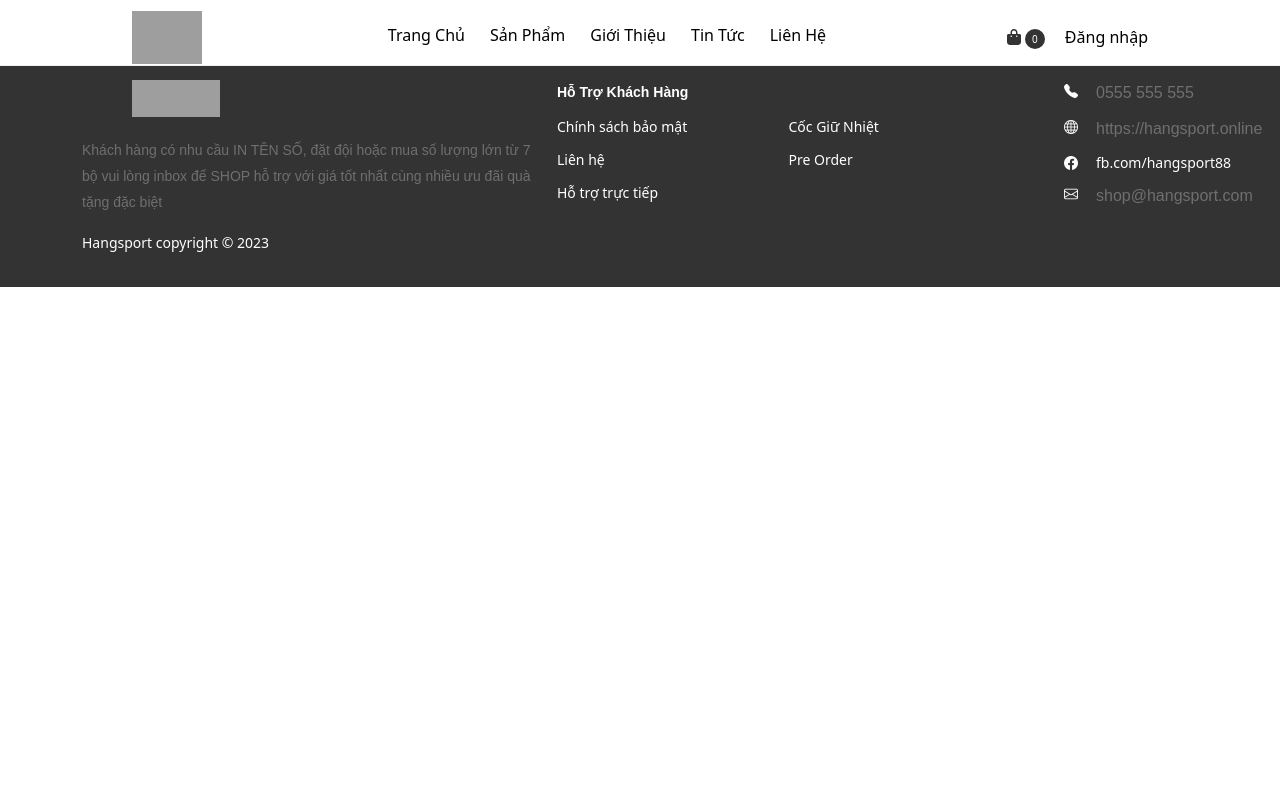
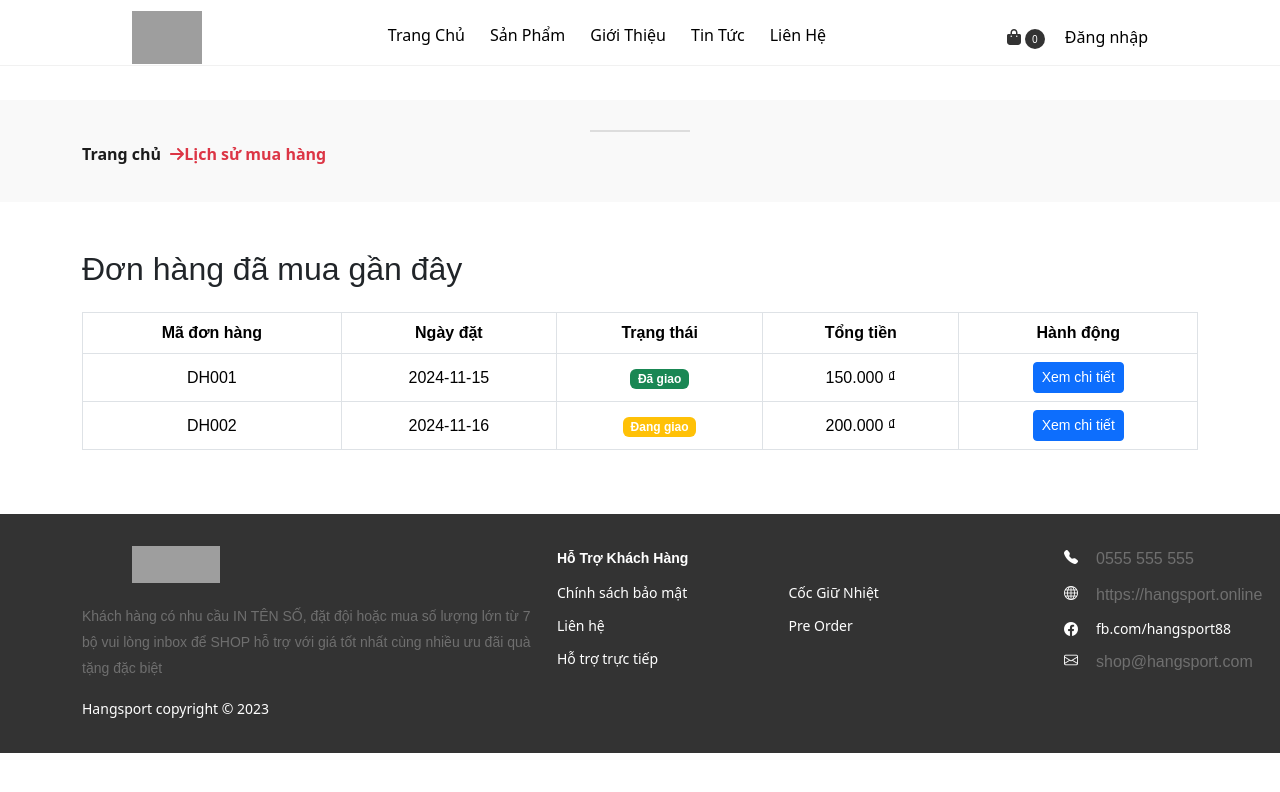
Before and after one commit to ngthanhvu/DU-AN-1-FALL2024, a Vue app: page /lich-su-mua-hang in a window 1280 px wide. Shown: the top 792 px of the page. Built offline with nearby package versions, Linux system fonts and the light colour scheme; grey boxes are pictures that could not be loaded.

Commit message:
them trang order history

```diff
--- /dev/null
+++ b/src/components/OrderHistory.vue
@@ -0,0 +1,190 @@
+<template>
+    <section class="shop1 text-center">
+        <span class="crumb-border"></span>
+        <div class="container">
+            <div class="row">
+                <div class="col-xs-12">
+                    <ul class="breadcrumb">
+                        <li class="home">
+                            <router-link to="/"><b>Trang chủ </b></router-link>
+                            <span class="icon-arrow-right text-danger">
+                                <font-awesome-icon :icon="['fas', 'arrow-right']" />
+                            </span>
+                        </li>
+                        <li><strong><span class="text-danger"> Lịch sử mua hàng</span></strong></li>
+                    </ul>
+                </div>
+            </div>
+        </div>
+    </section>
+    <div class="order-history container mt-5">
+        <h2 class="mb-4">Đơn hàng đã mua gần đây</h2>
+        <div v-if="orders.length > 0" class="table-responsive">
+            <table class="table table-bordered">
+                <thead>
+                    <tr>
+                        <th>Mã đơn hàng</th>
+                        <th>Ngày đặt</th>
+                        <th>Trạng thái</th>
+                        <th>Tổng tiền</th>
+                        <th>Hành động</th>
+                    </tr>
+                </thead>
+                <tbody>
+                    <tr v-for="order in orders" :key="order.id">
+                        <td>{{ order.code }}</td>
+                        <td>{{ order.date }}</td>
+                        <td>
+                            <span :class="statusClass(order.status)">{{ order.status }}</span>
+                        </td>
+                        <td>{{ formatCurrency(order.total) }}</td>
+                        <td>
+                            <button class="btn btn-primary btn-sm" @click="viewDetails(order)">
+                                Xem chi tiết
+                            </button>
+                        </td>
+                    </tr>
+                </tbody>
+            </table>
+        </div>
+        <div v-else class="text-center">
+            <p>Không có đơn hàng nào.</p>
+        </div>
+
+        <!-- Chi tiết đơn hàng -->
+        <div v-if="selectedOrder" class="order-details mt-4">
+            <h3>Chi tiết đơn hàng</h3>
+            <p><strong>Mã đơn hàng:</strong> {{ selectedOrder.code }}</p>
+            <p><strong>Ngày đặt:</strong> {{ selectedOrder.date }}</p>
+            <p><strong>Trạng thái:</strong> {{ selectedOrder.status }}</p>
+            <p><strong>Tổng tiền:</strong> {{ formatCurrency(selectedOrder.total) }}</p>
+            <h4>Danh sách sản phẩm:</h4>
+            <div class="order-items">
+                <div v-for="item in selectedOrder.items" :key="item.id"
+                    class="order-item d-flex align-items-center mb-3">
+                    <img :src="item.image" alt="Hình ảnh sản phẩm" class="item-image me-3" />
+                    <div>
+                        <p class="mb-1"><strong>{{ item.name }}</strong></p>
+                        <p class="mb-1">Số lượng: {{ item.quantity }}</p>
+                        <p class="mb-1">Đơn giá: {{ formatCurrency(item.price) }}</p>
+                    </div>
+                    <button class="btn btn-success btn-sm ms-auto" @click="buyAgain(item)">
+                        Mua lại
+                    </button>
+                </div>
+            </div>
+            <button class="btn btn-secondary btn-sm mt-3" @click="selectedOrder = null">
+                Đóng
+            </button>
+        </div>
+
+    </div>
+</template>
+
+<script>
+export default {
+    data() {
+        return {
+            orders: [
+                {
+                    id: 1,
+                    code: "DH001",
+                    date: "2024-11-15",
+                    status: "Đã giao",
+                    total: 150000,
+                    items: [
+                        {
+                            id: 1,
+                            name: "Áo MU",
+                            quantity: 2,
+                            price: 50000,
+                            image: "https://bizweb.dktcdn.net/thumb/1024x1024/100/483/998/products/photo-2024-07-03-00-19-17.jpg", // Thay URL hình ảnh
+                        },
+                        {
+                            id: 2,
+                            name: "Áo MU",
+                            quantity: 1,
+                            price: 50000,
+                            image: "https://bizweb.dktcdn.net/thumb/1024x1024/100/483/998/products/photo-2024-07-03-00-19-17.jpg", // Thay URL hình ảnh
+                        },
+                    ],
+                },
+                {
+                    id: 2,
+                    code: "DH002",
+                    date: "2024-11-16",
+                    status: "Đang giao",
+                    total: 200000,
+                    items: [
+                        {
+                            id: 3,
+                            name: "Áo Mu",
+                            quantity: 5,
+                            price: 20000,
+                            image: "https://bizweb.dktcdn.net/thumb/1024x1024/100/483/998/products/photo-2024-07-03-00-19-17.jpg", // Thay URL hình ảnh
+                        },
+                    ],
+                },
+            ],
+            selectedOrder: null,
+        };
+    },
+    methods: {
+        formatCurrency(amount) {
+            return new Intl.NumberFormat("vi-VN", { style: "currency", currency: "VND" }).format(amount);
+        },
+        statusClass(status) {
+            switch (status) {
+                case "Đã giao":
+                    return "badge bg-success";
+                case "Đang giao":
+                    return "badge bg-warning";
+                case "Đã hủy":
+                    return "badge bg-danger";
+                default:
+                    return "badge bg-secondary";
+            }
+        },
+        viewDetails(order) {
+            this.selectedOrder = order;
+        },
+        buyAgain(item) {
+            alert(`Mua lại sản phẩm: ${item.name}`);
+        },
+    },
+
+};
+</script>
+
+<style scoped>
+.order-history {
+    font-family: Arial, sans-serif;
+}
+
+.order-details {
+    border: 1px solid #ddd;
+    padding: 15px;
+    border-radius: 5px;
+    background-color: #f9f9f9;
+}
+
+.table th,
+.table td {
+    text-align: center;
+    vertical-align: middle;
+}
+.order-item {
+  border: 1px solid #ddd;
+  padding: 10px;
+  border-radius: 5px;
+  background-color: #fff;
+}
+.item-image {
+  width: 80px;
+  height: 80px;
+  object-fit: cover;
+  border: 1px solid #ccc;
+  border-radius: 5px;
+}
+
+</style>
--- a/src/router/index.js
+++ b/src/router/index.js
@@ -21,6 +21,7 @@ import AdminProduct from '@/components/admin/AdminProduct.vue';
 import AdminAddProduct from '@/components/admin/products/add.vue';
 import AdminCategory from '@/components/admin/AdminCategory.vue';
 import AdminAddCategory from '@/components/admin/category/add.vue';
+import OrderHistory from '@/components/OrderHistory.vue';
 
 const routes = [
   { path: '/', component: Home, meta: { title: 'Trang chủ' } },
@@ -36,6 +37,7 @@ const routes = [
   { path: '/trang-ca-nhan', component: Profile, meta: { title: 'Thông tin cá nhân' } },
   { path: '/chi-tiet-tin-tuc', component: Detail_post, meta: { title: 'Tin tức' } },
   { path: '/quen-mat-khau', component: Reset, meta: { title: 'Quên mật khẩu' } },
+  { path: '/lich-su-mua-hang', component: OrderHistory, meta: { title: 'Lịch sử mua hàng' } },
   {
     path: '/admin',
     component: AdminLayout,
```
